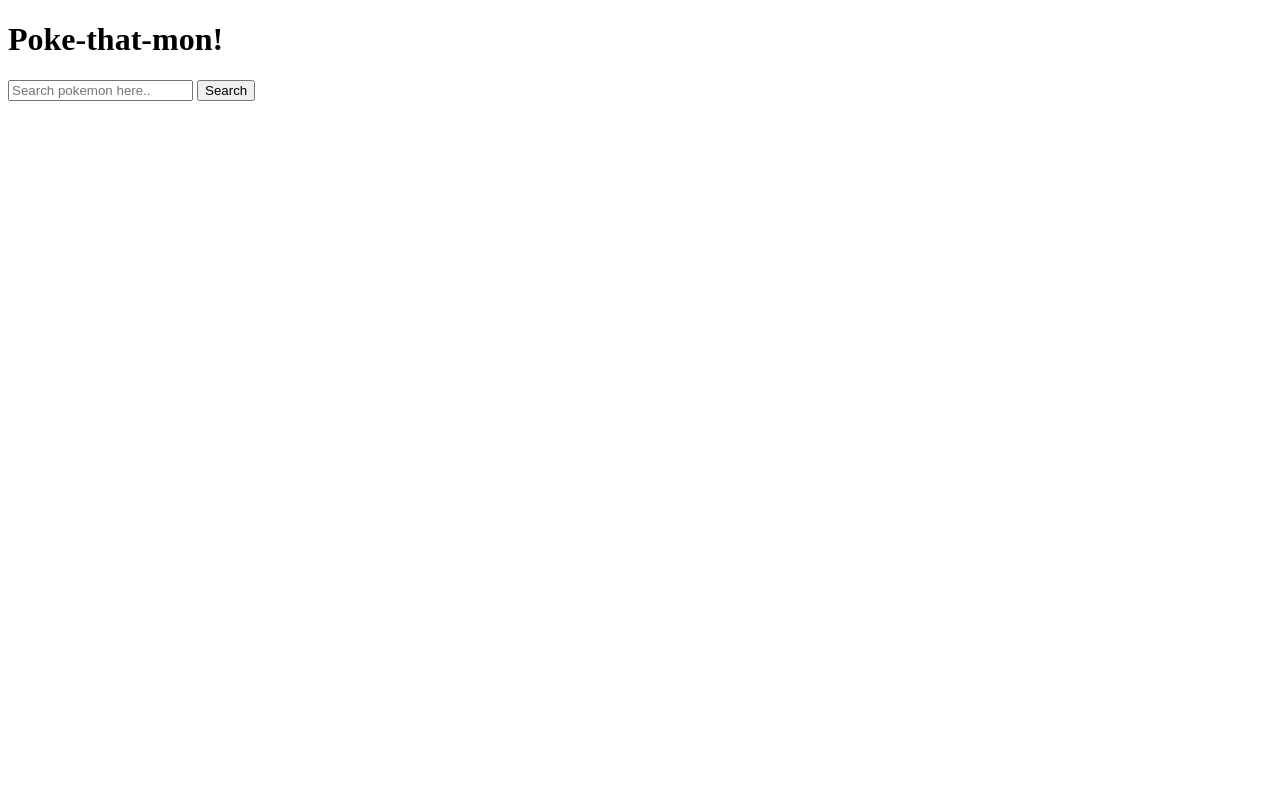
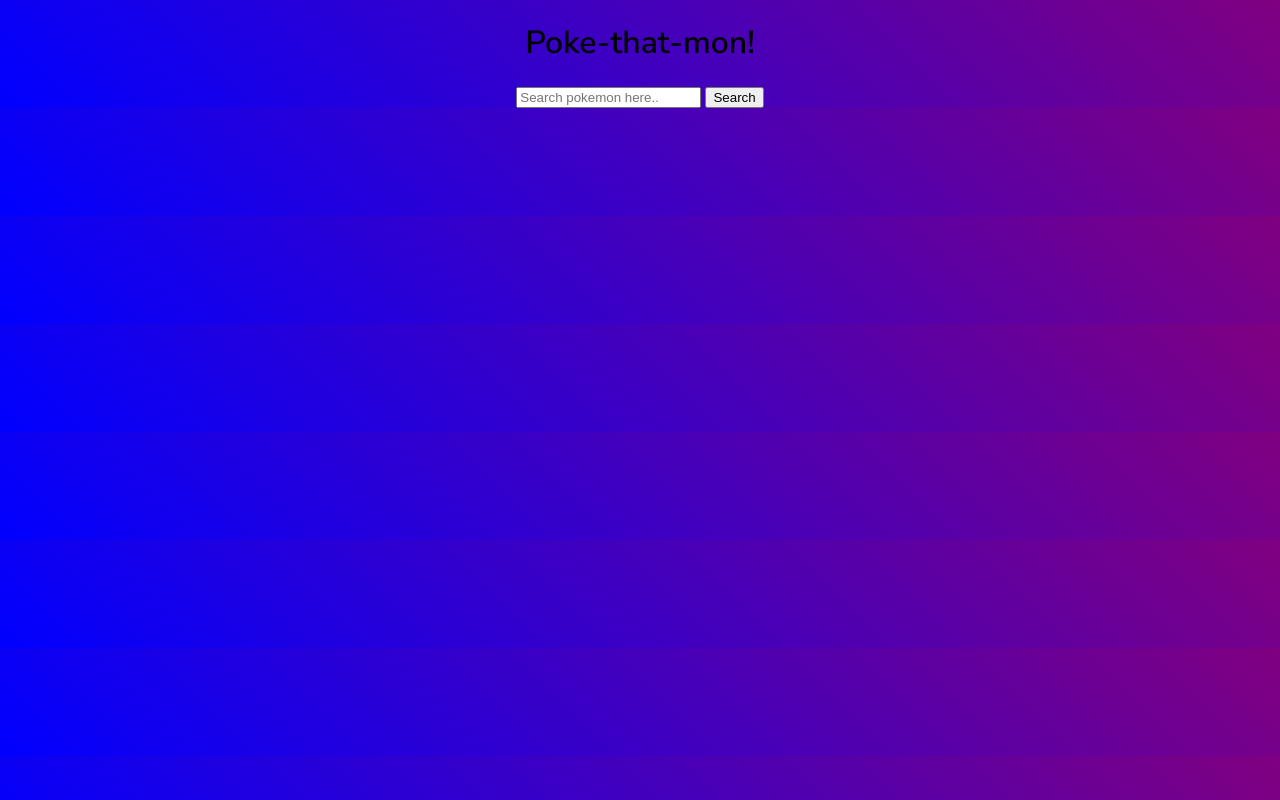
Before and after one commit to 21ciprian/poke-that-mon, a website: page index.html in a window 1280 px wide. Drawn offline with Linux system fonts and the light colour scheme; no server answers.

Commit message:
Added default style

```diff
--- a/index.html
+++ b/index.html
@@ -5,6 +5,7 @@
 		<meta http-equiv="X-UA-Compatible" content="IE=edge" />
 		<meta name="viewport" content="width=device-width, initial-scale=1.0" />
 		<link rel="shortcut icon" href="favicon.ico" type="image/x-icon" />
+		<link rel="stylesheet" href="main.css" />
 		<title>Poke-that-mon</title>
 	</head>
 	<body>
--- /dev/null
+++ b/main.css
@@ -0,0 +1,16 @@
+@import url('https://fonts.googleapis.com/css2?family=Nunito+Sans:wght@400;600&display=swap');
+
+* {
+	box-sizing: border-box;
+}
+
+body {
+	background: linear-gradient(45deg, blue, purple);
+	display: flex;
+	flex-direction: column;
+	align-items: center;
+	justify-content: center;
+	font-family: 'Nunito Sans', sans-serif;
+	margin: 0;
+	position: relative;
+}
```
